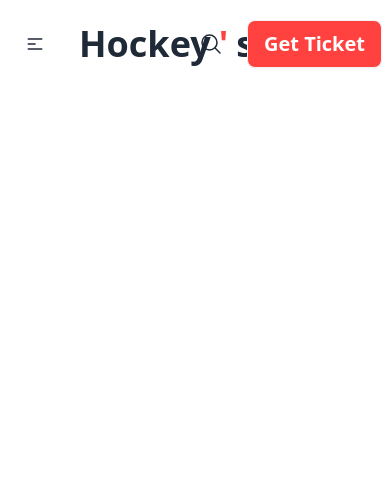
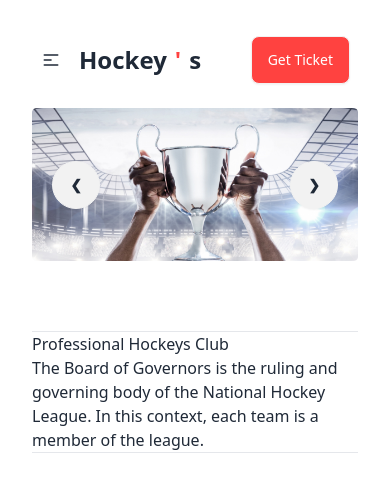
Before and after one commit to shipon1242/Assignment-three, a plain HTML site: page index.html in a window 390 px wide. Drawn offline with nearby package versions, Linux system fonts and the light colour scheme.

Commit message:
banner added with mobile response

```diff
--- a/index.html
+++ b/index.html
@@ -36,8 +36,8 @@
 </style>
 </head>
 <body class="font-manrope">
-    <header class="container mx-auto">
-        <nav class="pt-3">
+    <header class="container mx-auto p-4">
+        <nav class="pt-3 lg:pl-4">
             <div class="navbar bg-base-100">
                 <div class="navbar-start">
                   <div class="dropdown">
@@ -52,7 +52,7 @@
                       <li><a>Contact </a></li>
                     </ul>
                   </div>
-                  <a class="btn btn-ghost text-4xl font-black  ">Hockey<span class=" text-hokes-color">'</span>s</a>
+                  <a class="btn btn-ghost sm:-px-2 text-2xl lg:text-4xl font-black -ml-4  ">Hockey<span class=" text-hokes-color">'</span>s</a>
                 </div>
                 <div class="navbar-center hidden lg:flex">
                   <ul class="menu menu-horizontal px-1 text-[#424247] text-base font-normal gap-10">
@@ -64,16 +64,64 @@
                   </ul>
                 </div>
                 <div class="navbar-end  gap-6 ">
-                    <svg  xmlns="http://www.w3.org/2000/svg" fill="none" viewBox="0 0 24 24" stroke-width="1.5" stroke="currentColor" class="  w-6 h-6">
-                        <path stroke-linecap="round" stroke-linejoin="round" d="m21 21-5.197-5.197m0 0A7.5 7.5 0 1 0 5.196 5.196a7.5 7.5 0 0 0 10.607 10.607Z" />
-                      </svg>
+                    <div class="hidden lg:visible " ><svg xmlns="http://www.w3.org/2000/svg" width="24" height="24" viewBox="0 0 24 24" fill="none">
+                      <g clip-path="url(#clip0_5_6)">
+                        <path d="M3 10C3 10.9193 3.18106 11.8295 3.53284 12.6788C3.88463 13.5281 4.40024 14.2997 5.05025 14.9497C5.70026 15.5998 6.47194 16.1154 7.32122 16.4672C8.1705 16.8189 9.08075 17 10 17C10.9193 17 11.8295 16.8189 12.6788 16.4672C13.5281 16.1154 14.2997 15.5998 14.9497 14.9497C15.5998 14.2997 16.1154 13.5281 16.4672 12.6788C16.8189 11.8295 17 10.9193 17 10C17 9.08075 16.8189 8.1705 16.4672 7.32122C16.1154 6.47194 15.5998 5.70026 14.9497 5.05025C14.2997 4.40024 13.5281 3.88463 12.6788 3.53284C11.8295 3.18106 10.9193 3 10 3C9.08075 3 8.1705 3.18106 7.32122 3.53284C6.47194 3.88463 5.70026 4.40024 5.05025 5.05025C4.40024 5.70026 3.88463 6.47194 3.53284 7.32122C3.18106 8.1705 3 9.08075 3 10Z" stroke="#89898B" stroke-width="1.5" stroke-linecap="round" stroke-linejoin="round"/>
+                        <path d="M21 21L15 15" stroke="#89898B" stroke-width="1.5" stroke-linecap="round" stroke-linejoin="round"/>
+                      </g>
+                      <defs>
+                        <clipPath id="clip0_5_6">
+                          <rect width="24" height="24" fill="white"/>
+                        </clipPath>
+                      </defs>
+                    </svg>
+                    </div>
 
-                  <a class="btn lg:max-w-36  text-xl font-semibold text-white bg-hokes-color ">Get Ticket</a>
+                  <a class="btn  text-sm lg:text-xl font-normal lg:font-semibold text-white bg-hokes-color mr-4  ">Get Ticket</a>
                 </div>
               </div>
         </nav>
+        <!--- bannneer-->
+        <div class=" container mx-auto p-4">
+        <div class="carousel container mx-auto max-h-[220px] lg:max-h-[550px]
+
+            ">
+
+          <!--- slide 1-->
+          <div id="slide1" class="carousel-item relative container mx-auto  max-h-[550px] mr-48  ">
+            <img src="Images/1.png" class="w-full" />
+            <div class="absolute flex justify-between transform -translate-y-1/2 left-5 right-5 top-1/2">
+              <a href="#slide1" class="btn btn-circle">❮</a>
+              <a href="#slide2" class="btn btn-circle">❯</a>
+            </div>
+          </div>
+          <!-- slide2-->
+          <div id="slide2" class="carousel-item relative container mr-48    ">
+            <img class=" w-full max-h-[550px]" src="Images/slide-3 " />
+            <div class="absolute flex justify-between transform -translate-y-1/2 left-5 right-5 top-1/2">
+              <a href="#slide1" class="btn btn-circle">❮</a>
+              <a href="#slide2" class="btn btn-circle">❯</a>
+            </div>
+          </div>
+
+        </div>
+      </div>
+
     </header>
-    <main></main>
+    <main>
+      <section class="container mx-auto p-8 ">
+
+        <div class="" >
+          <hr>
+          <h3>Professional Hockeys Club</h3>
+          <p>The Board of Governors is the ruling and governing body of the National Hockey League. In this context, each team is a member of the league.</p>
+          <hr>
+          <div>
+
+          </div>
+        </div>
+      </section>
+    </main>
     <footer></footer>
 </body>
 </html>
```
Also changed, not shown: Images/slide-2.jpg (added), 1 other file.
